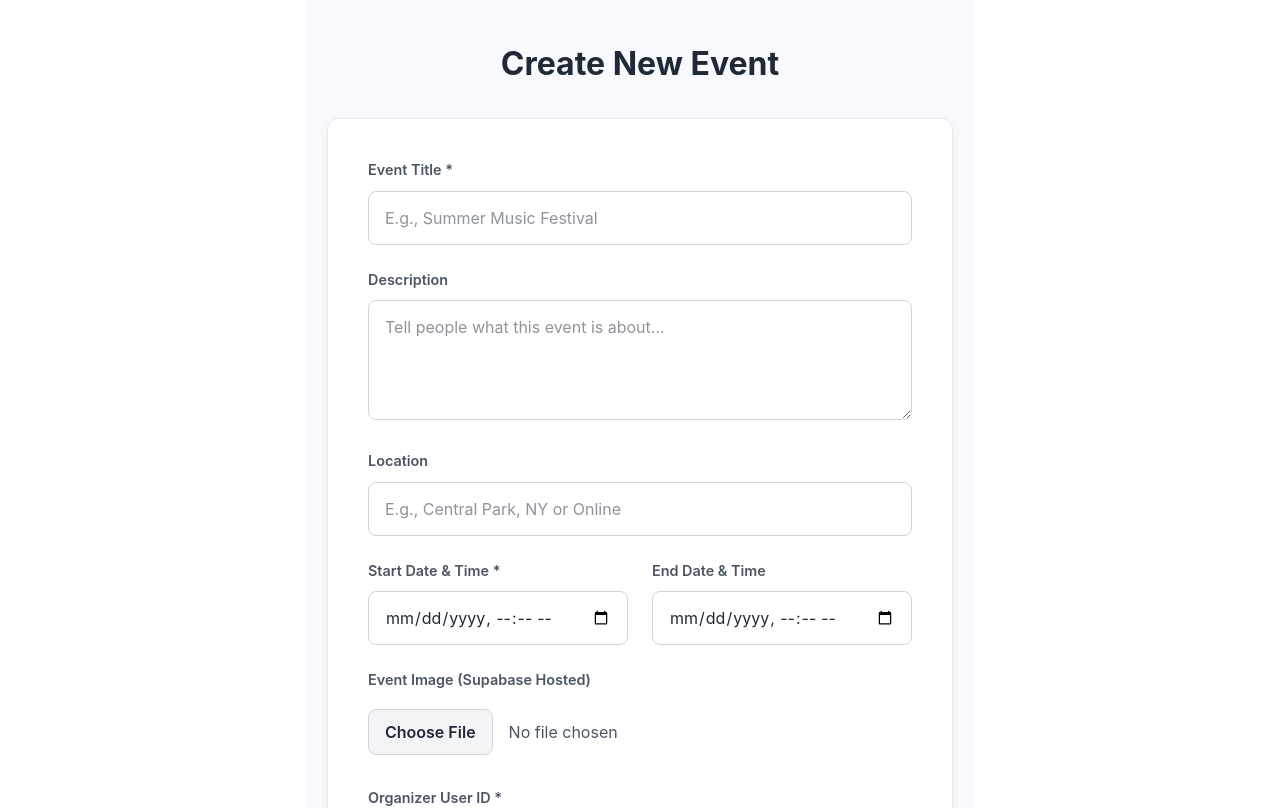
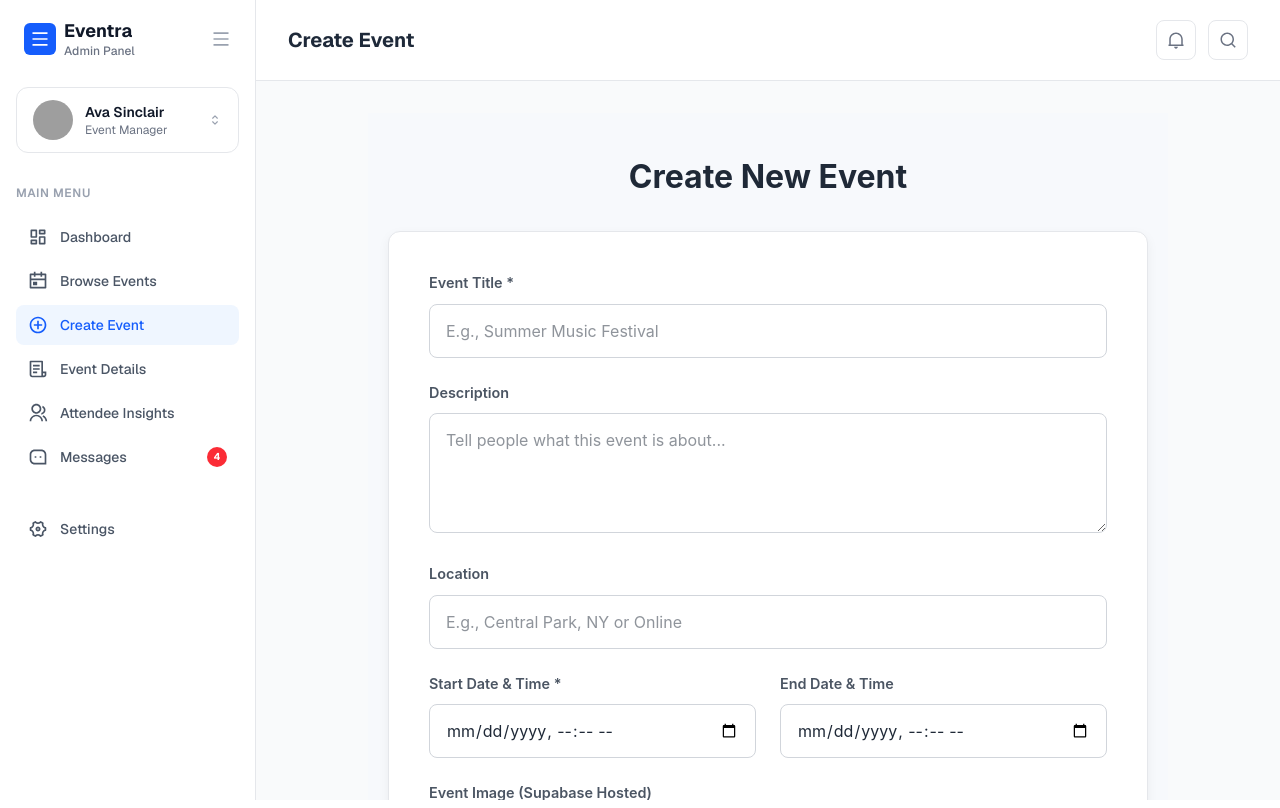
Before and after one commit to chere970/BOOT-EVENT-MANAGMENT-FRONT-END, a Next.js app: page /create-event in a window 1280 px wide. Shown: the top 808 px of the page. Built offline with nearby package versions, Linux system fonts and the light colour scheme; grey boxes are pictures that could not be loaded.

Commit message:
feat: add Create Event link in Sidebar and

```diff
--- a/app/components/Sidebar.tsx
+++ b/app/components/Sidebar.tsx
@@ -5,6 +5,7 @@ import { usePathname } from "next/navigation";
 import {
   RiDashboardLine,
   RiCalendarEventLine,
+  RiAddCircleLine,
   RiFileList3Line,
   RiGroupLine,
   RiMessage3Line,
@@ -99,6 +100,14 @@ const Sidebar = () => {
           </Link>
 
           <Link
+            href="/create-event"
+            className={`flex items-center space-x-3 px-3 py-2.5 rounded-lg font-medium transition-colors ${pathname === "/create-event" ? "bg-blue-50 text-blue-600" : "text-gray-600 hover:bg-gray-50"}`}
+          >
+            <RiAddCircleLine size={20} />
+            <span className="text-sm">Create Event</span>
+          </Link>
+
+          <Link
             href="#"
             className={`flex items-center space-x-3 px-3 py-2.5 rounded-lg font-medium transition-colors ${pathname.startsWith("/event-detail") ? "bg-blue-50 text-blue-600" : "text-gray-600 hover:bg-gray-50"}`}
           >
--- /dev/null
+++ b/app/create-event/layout.tsx
@@ -0,0 +1,16 @@
+import React from "react";
+import AdminLayout from "../components/AdminLayout";
+
+export default function CreateEventLayout({
+  children,
+}: {
+  children: React.ReactNode;
+}) {
+  return (
+    <AdminLayout title="Create Event">
+      <div className="bg-gray-50 p-6 md:p-8 min-h-full">
+        <div className="max-w-6xl mx-auto">{children}</div>
+      </div>
+    </AdminLayout>
+  );
+}
--- a/app/create-event/page.tsx
+++ b/app/create-event/page.tsx
@@ -1,8 +1,12 @@
 "use client";
 
-import React, { useState } from "react";
+import React, { useEffect, useState } from "react";
 import styles from "./page.module.css";
 import { useRouter } from "next/navigation";
+
+interface CurrentUser {
+  id?: string;
+}
 
 export default function CreateEventPage() {
   const router = useRouter();
@@ -13,7 +17,7 @@ export default function CreateEventPage() {
     location: "",
     startDate: "",
     endDate: "",
-    createdById: "3", // Hardcoded User ID for testing depending on the db matching
+    createdById: "",
   });
 
   const [imageFile, setImageFile] = useState<File | null>(null);
@@ -21,7 +25,28 @@ export default function CreateEventPage() {
   const [error, setError] = useState<string | null>(null);
   const [success, setSuccess] = useState<string | null>(null);
 
-  const handleInputChange = (e: React.ChangeEvent<HTMLInputElement | HTMLTextAreaElement>) => {
+  useEffect(() => {
+    const rawUser = localStorage.getItem("user");
+    if (!rawUser) {
+      return;
+    }
+
+    try {
+      const parsedUser: CurrentUser = JSON.parse(rawUser);
+      if (parsedUser?.id) {
+        setFormData((prev) => ({
+          ...prev,
+          createdById: String(parsedUser.id),
+        }));
+      }
+    } catch (parseError) {
+      console.error("Failed to parse user from localStorage:", parseError);
+    }
+  }, []);
+
+  const handleInputChange = (
+    e: React.ChangeEvent<HTMLInputElement | HTMLTextAreaElement>,
+  ) => {
     const { name, value } = e.target;
     setFormData((prev) => ({ ...prev, [name]: value }));
   };
@@ -54,14 +79,18 @@ export default function CreateEventPage() {
       });
 
       if (!eventResponse.ok) {
-        throw new Error("Failed to create the event. Please verify organizer ID and fields.");
+        throw new Error(
+          "Failed to create the event. Please verify organizer ID and fields.",
+        );
       }
 
       const createdEvent = await eventResponse.json();
       const eventId = createdEvent.id;
 
       if (!eventId) {
-         throw new Error("Event created, but failed to retrieve the new event ID.");
+        throw new Error(
+          "Event created, but failed to retrieve the new event ID.",
+        );
       }
 
       // 2. If there is an image, upload it to the supabase endpoint
@@ -69,15 +98,20 @@ export default function CreateEventPage() {
         const imageFormData = new FormData();
         imageFormData.append("file", imageFile);
 
-        const imageResponse = await fetch(`http://localhost:3000/event/${eventId}/image`, {
-          method: "POST",
-          body: imageFormData,
-        });
+        const imageResponse = await fetch(
+          `http://localhost:3000/event/${eventId}/image`,
+          {
+            method: "POST",
+            body: imageFormData,
+          },
+        );
 
         if (!imageResponse.ok) {
           const errText = await imageResponse.text();
           console.error("Image upload error response:", errText);
-          throw new Error(`Event created, but failed to upload the image: ${errText}`);
+          throw new Error(
+            `Event created, but failed to upload the image: ${errText}`,
+          );
         }
       }
 
@@ -87,7 +121,6 @@ export default function CreateEventPage() {
       setTimeout(() => {
         router.push("/events");
       }, 2000);
-
     } catch (err: any) {
       setError(err.message || "An unexpected error occurred.");
     } finally {
@@ -105,7 +138,9 @@ export default function CreateEventPage() {
 
         <form onSubmit={handleSubmit}>
           <div className={styles.formGroup}>
-            <label className={styles.label} htmlFor="title">Event Title *</label>
+            <label className={styles.label} htmlFor="title">
+              Event Title *
+            </label>
             <input
               className={styles.input}
               id="title"
@@ -119,7 +154,9 @@ export default function CreateEventPage() {
           </div>
 
           <div className={styles.formGroup}>
-            <label className={styles.label} htmlFor="description">Description</label>
+            <label className={styles.label} htmlFor="description">
+              Description
+            </label>
             <textarea
               className={styles.textarea}
               id="description"
@@ -131,7 +168,9 @@ export default function CreateEventPage() {
           </div>
 
           <div className={styles.formGroup}>
-            <label className={styles.label} htmlFor="location">Location</label>
+            <label className={styles.label} htmlFor="location">
+              Location
+            </label>
             <input
               className={styles.input}
               id="location"
@@ -145,7 +184,9 @@ export default function CreateEventPage() {
 
           <div className={styles.row}>
             <div className={styles.formGroup}>
-              <label className={styles.label} htmlFor="startDate">Start Date & Time *</label>
+              <label className={styles.label} htmlFor="startDate">
+                Start Date & Time *
+              </label>
               <input
                 className={styles.input}
                 id="startDate"
@@ -158,7 +199,9 @@ export default function CreateEventPage() {
             </div>
 
             <div className={styles.formGroup}>
-              <label className={styles.label} htmlFor="endDate">End Date & Time</label>
+              <label className={styles.label} htmlFor="endDate">
+                End Date & Time
+              </label>
               <input
                 className={styles.input}
                 id="endDate"
@@ -171,7 +214,9 @@ export default function CreateEventPage() {
           </div>
 
           <div className={styles.formGroup}>
-            <label className={styles.label} htmlFor="image">Event Image (Supabase Hosted)</label>
+            <label className={styles.label} htmlFor="image">
+              Event Image (Supabase Hosted)
+            </label>
             <input
               className={styles.fileInput}
               id="image"
@@ -183,7 +228,9 @@ export default function CreateEventPage() {
           </div>
 
           <div className={styles.formGroup}>
-            <label className={styles.label} htmlFor="createdById">Organizer User ID *</label>
+            <label className={styles.label} htmlFor="createdById">
+              Organizer User ID *
+            </label>
             <input
               className={styles.input}
               id="createdById"
--- a/app/events/page.tsx
+++ b/app/events/page.tsx
@@ -141,6 +141,21 @@ const EventsPage = () => {
 
   return (
     <div>
+      <div className="mb-6 flex flex-wrap items-center justify-between gap-3">
+        {/* <div>
+          <h2 className="text-2xl font-bold text-gray-900">Events</h2>
+          <p className="text-sm text-gray-500">
+            Manage and create upcoming events.
+          </p>
+        </div> */}
+        {/* <Link
+          href="/create-event"
+          className="inline-flex items-center rounded-lg bg-blue-600 px-4 py-2 text-sm font-semibold text-white transition hover:bg-blue-700"
+        >
+          Create Event
+        </Link> */}
+      </div>
+
       {/* Filters */}
       <div className="flex flex-wrap items-center gap-3 mb-8">
         {filters.map((f) => (
```
